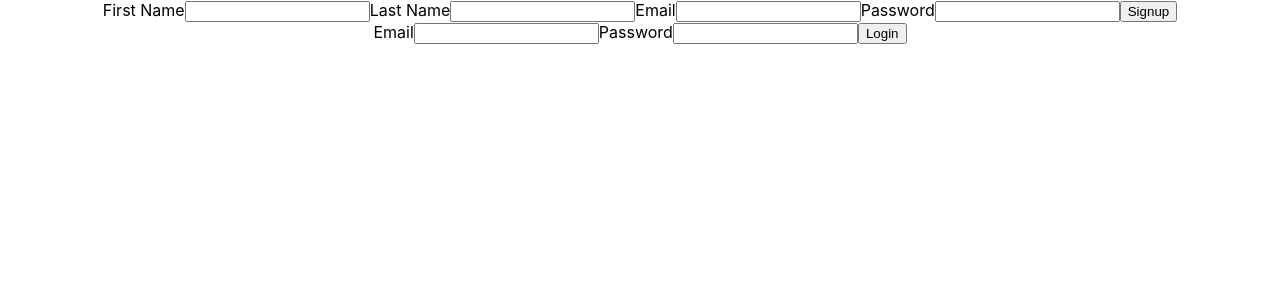
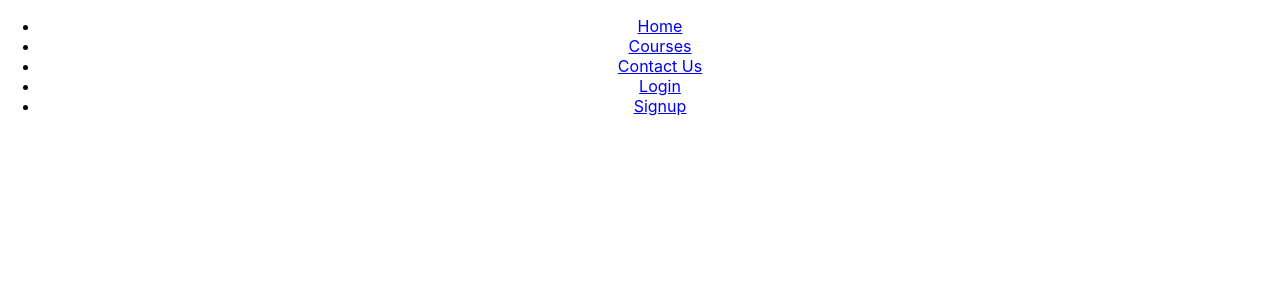
Before and after one commit to MitraNami/final_project, a React (Create React App) app in the folder client/: page / in a window 1280 px wide. Shown: the top 300 px of the page. Built offline with nearby package versions, Linux system fonts and the light colour scheme.

Commit message:
Add routes for navbar

```diff
--- a/client/src/App.js
+++ b/client/src/App.js
@@ -1,7 +1,8 @@
-import { BrowserRouter, Switch, Route } from 'react-router-dom';
+import { BrowserRouter as Router, Switch, Route } from 'react-router-dom';
 //import useApplicationData from './hooks/useApplicationData';
 import './App.css';
 
+import Navbar from './NavBar';
 import Signup from './Signup';
 import Login from './Login';
 
@@ -16,9 +17,17 @@
     <div className="App">
       {/* <h1> Users </h1>
       <ul> {userList} </ul> */}
-
-      <Signup />
-      <Login />
+    <Router>
+      <Navbar />
+      <Switch>
+        <Route path='/login'>
+          <Login />
+        </Route>
+        <Route path='/signup'>
+          <Signup />
+        </Route>
+      </Switch>
+    </Router>
     </div>
   );
 }
```
